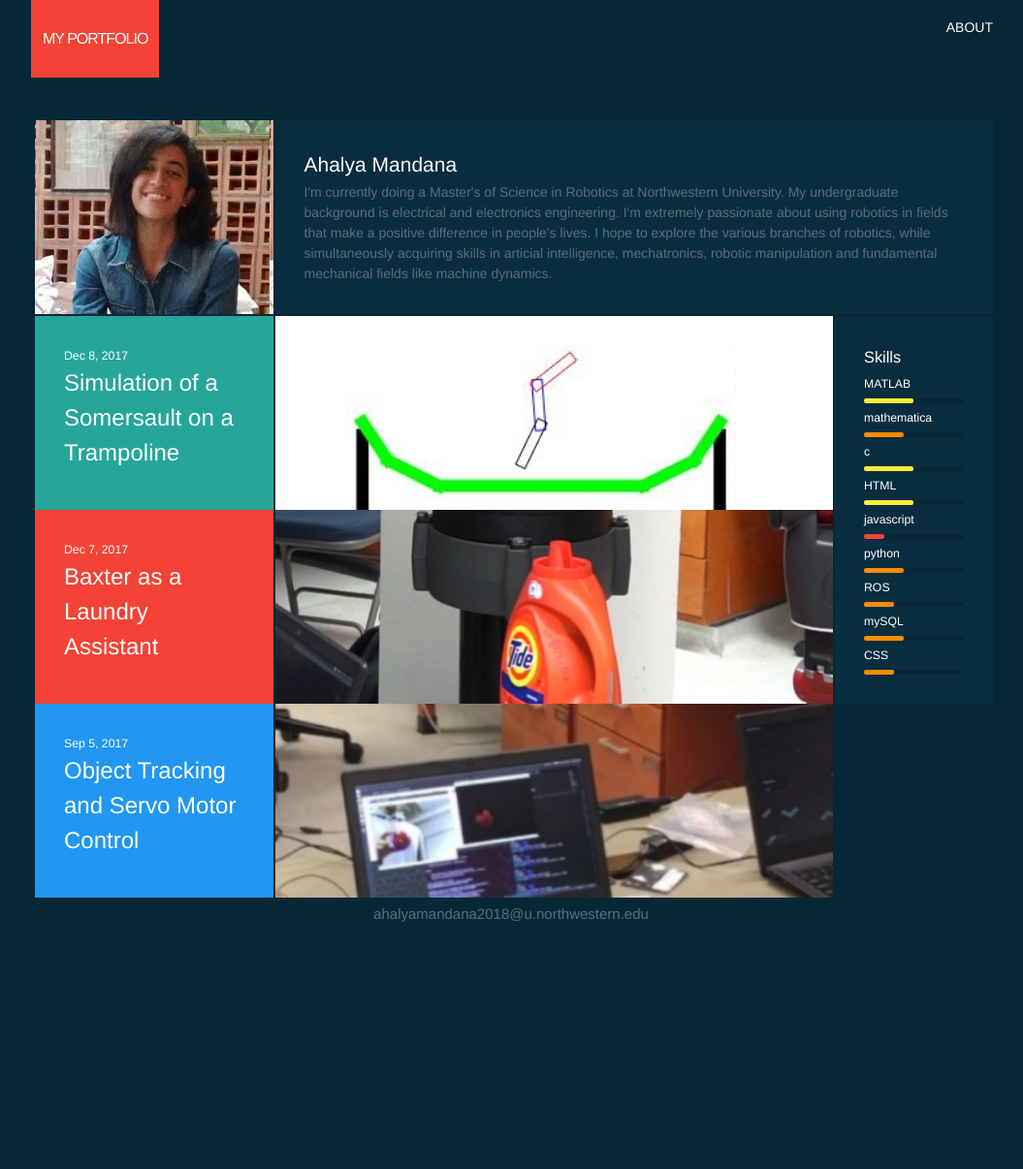
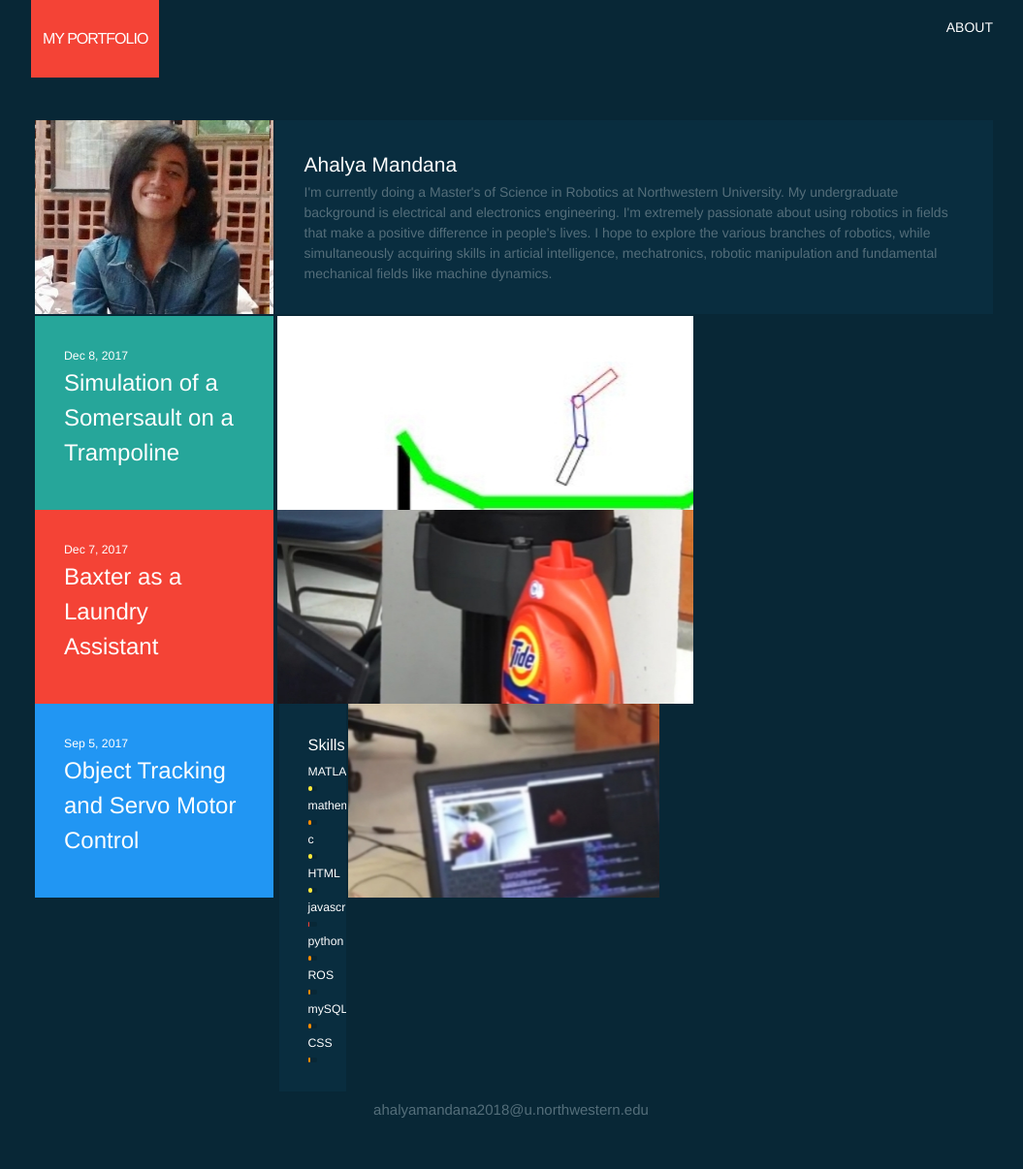
Before and after one commit to am2512/am2512.github.io, a Jekyll site: the page built from index.html, in a window 1280 px wide. Shown: the whole page at 97% size, without its empty margins (112-1167 px from the left). Built offline with Jekyll 4.4.1, drawn with Linux system fonts in a browser that asks for light colours; before the commit the page ends 1005 px from its top, so only the background shows below that.

Commit message:
Adding images

```diff
--- a/index.html
+++ b/index.html
@@ -42,7 +42,7 @@ layout: default
     </div>
 
 
-
+      <div class="col col-9">
       <div class="col col-7">
         <div class="block glass"  style="background-image:url(assets/3.jpg)">
           </div>
@@ -50,15 +50,8 @@ layout: default
         <div class="block glass"  style="background-image:url(assets/1.jpg)">
           </div>
 
-           <div class="block glass"  style="background-image:url(assets/2.jpg)">
-          </div>
 
-
-
-      </div>
-
-
-    <div class="col col-2">
+            <div class="col col-2">
         <div class="block glass">
             <div class="block-body">
                 <h3 class="margin-bot">Skills</h3>
@@ -69,4 +62,15 @@ layout: default
             </div>
         </div>
     </div>
+
+           <div class="col col-9">
+           <div class="block glass"  style="background-image:url(assets/2.jpg)">
+          </div>
+
+        </div>
+
+      </div>
+      </div>
+
+
 </div>
```
Also changed, not shown: assets/3.jpg.
